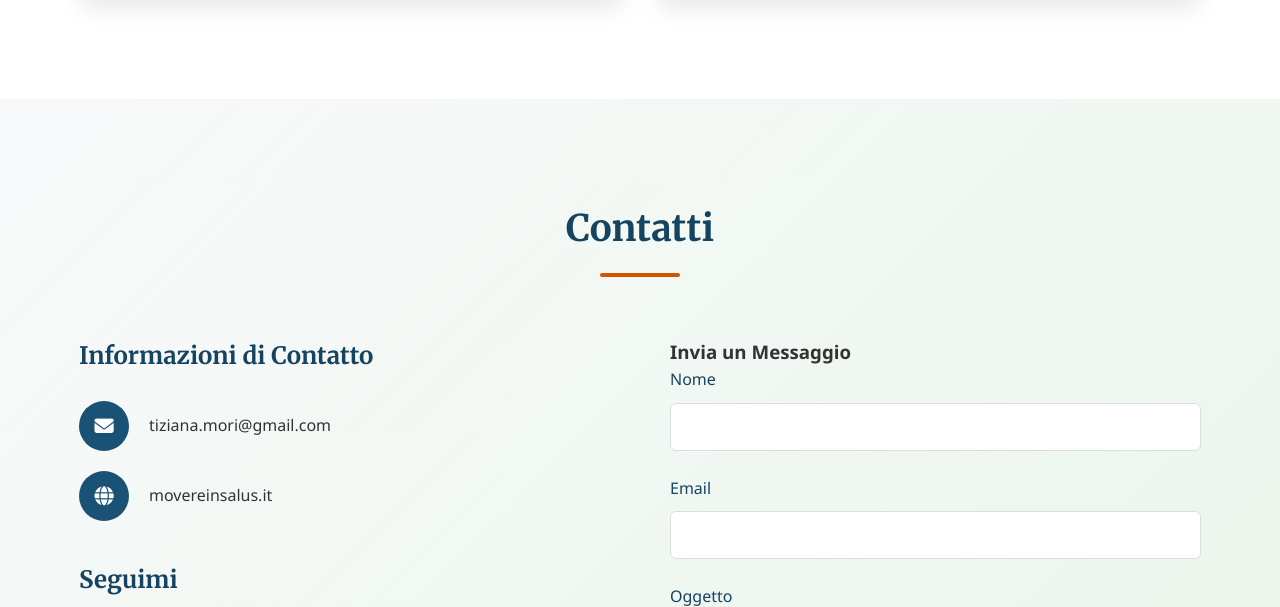
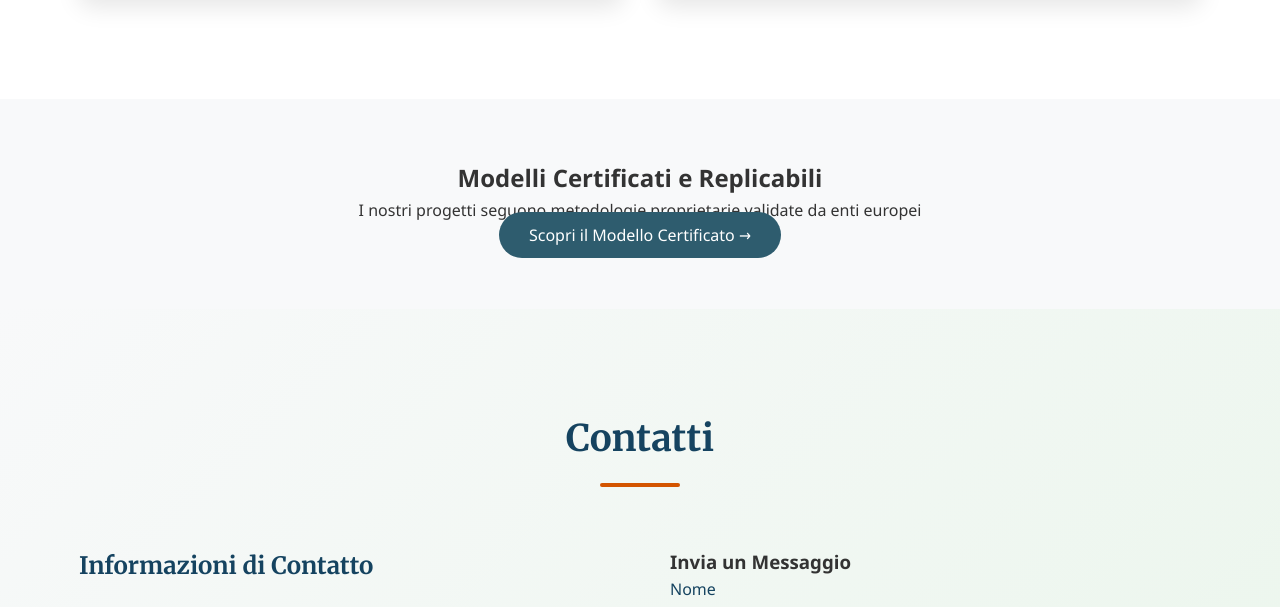
Before and after one commit to TizMori/tiziana-mori-europrogettazione, a plain HTML site: page index.html in a window 1280 px wide. Shown: the part 3633-4240 px from the top of the page. Drawn offline with Linux system fonts and the light colour scheme.

Commit message:
Update index.html
# Incolla il codice HTML sopra
# Modifica index.html per aggiungere il link

```diff
--- a/index.html
+++ b/index.html
@@ -1002,6 +1002,17 @@
     </div>
   </section>
 
+  <!-- Nuova sezione certificazione -->
+<section class="certification-cta" style="background: #f8f9fa; padding: 60px 20px; text-align: center;">
+    <div class="container">
+        <h2>Modelli Certificati e Replicabili</h2>
+        <p>I nostri progetti seguono metodologie proprietarie validate da enti europei</p>
+        <a href="modello-borghi-salus.html" class="btn" style="background: #2E5C6E; color: white; padding: 12px 30px; border-radius: 25px; text-decoration: none;">
+            Scopri il Modello Certificato →
+        </a>
+    </div>
+</section>
+
   <!-- Contact Section -->
   <section id="contact" class="contact-section">
     <div class="container">
```
